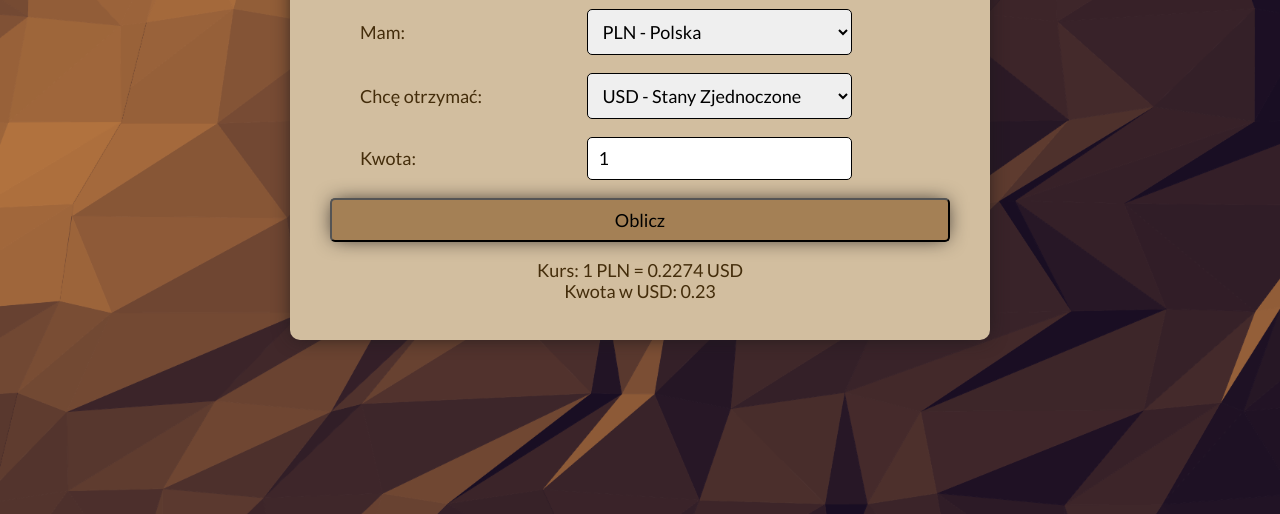
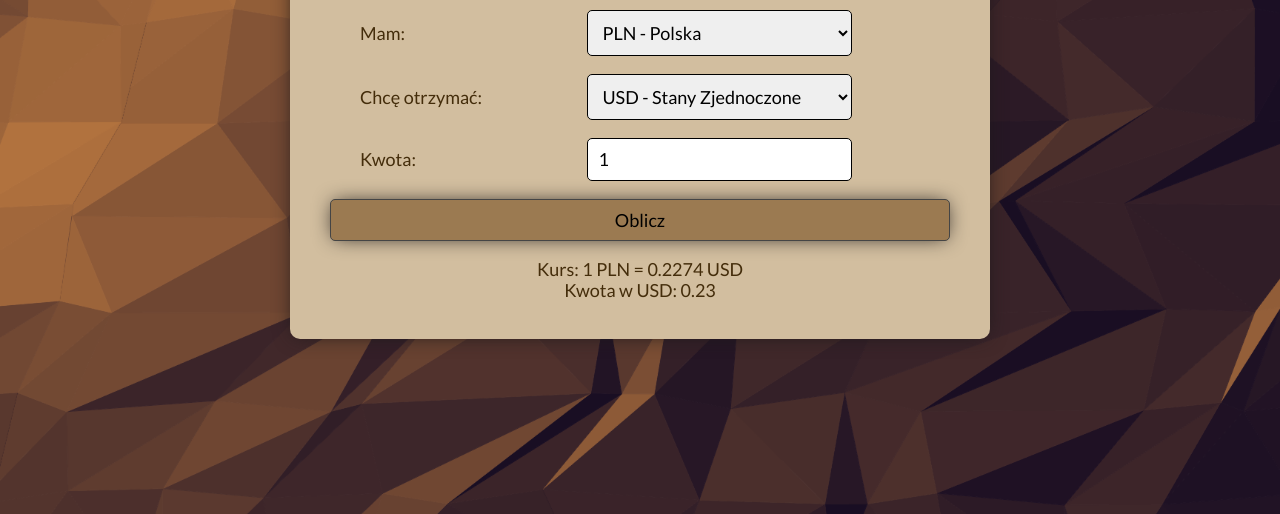
Before and after one commit to MarcinJankowski00/Currency-Exchange-program, a plain HTML site: page index.html in a window 1280 px wide. Shown: the part 286-800 px from the top of the page. Drawn offline with nearby package versions, Linux system fonts and the light colour scheme.

Commit message:
Visual button changes

```diff
--- a/css/form.css
+++ b/css/form.css
@@ -30,19 +30,21 @@ html {
 }
 
 .form__button {
-    background-color: rgb(164, 128, 85);
+    background-color: rgb(155, 122, 81);
     width: 100%;
     border-radius: 5px;
     padding: 10px;
-    box-shadow: 0px 0px 20px -4px #1E1A1A;
+    box-shadow: 0px 0px 20px -4px #1e1a1a;
     transition: 0.3s;
+    border: 1px solid rgb(69, 69, 69);
+    cursor: pointer;
 }
 
 .form__button:hover {
-    background-color: rgb(176, 138, 92);
+    background-color: rgb(172, 135, 90);
 }
 
 .form__button:active {
-    background-color: rgb(176, 138, 92);
+    background-color: rgb(196, 154, 103);
     box-shadow: none;
 }
```
